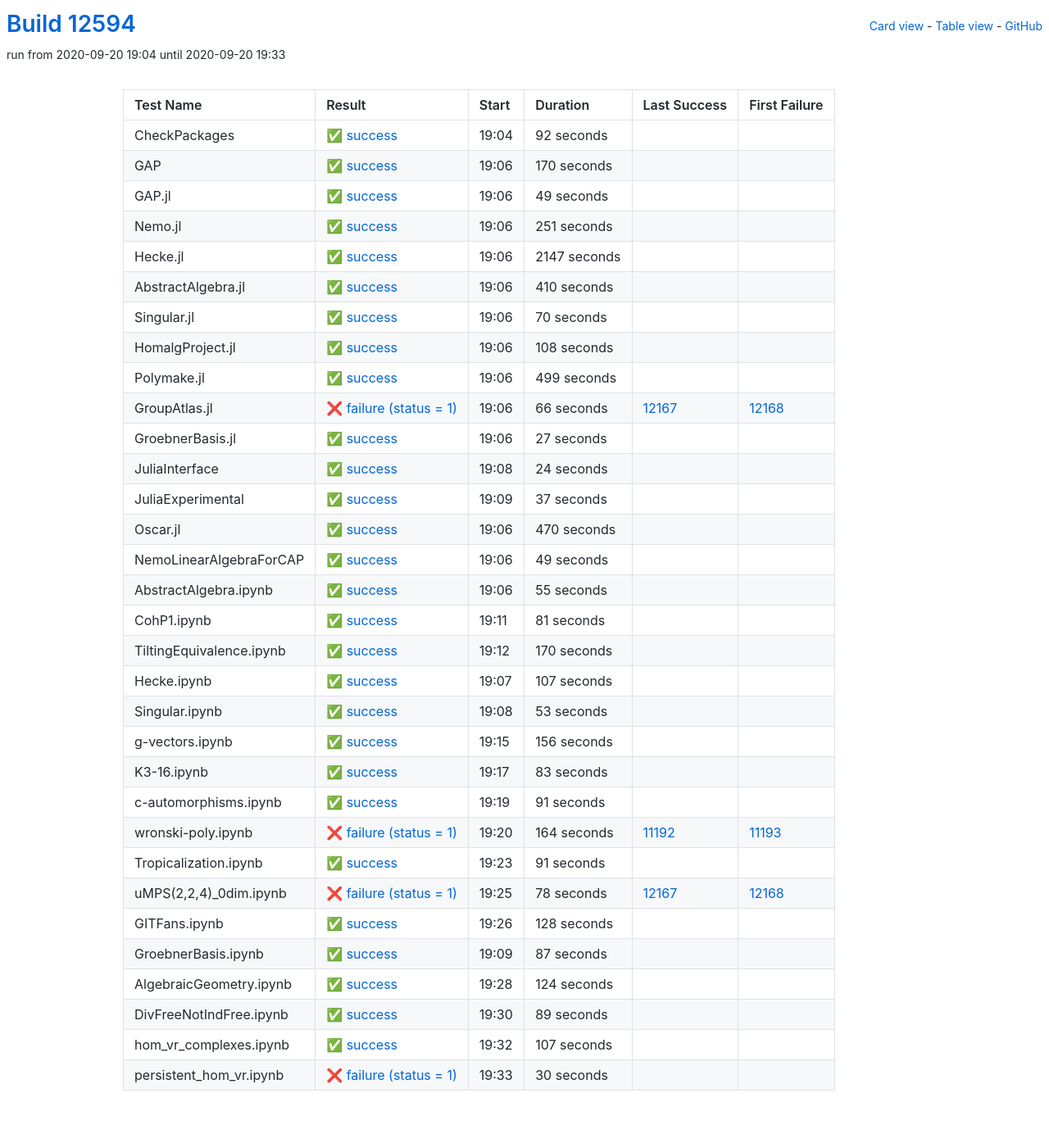
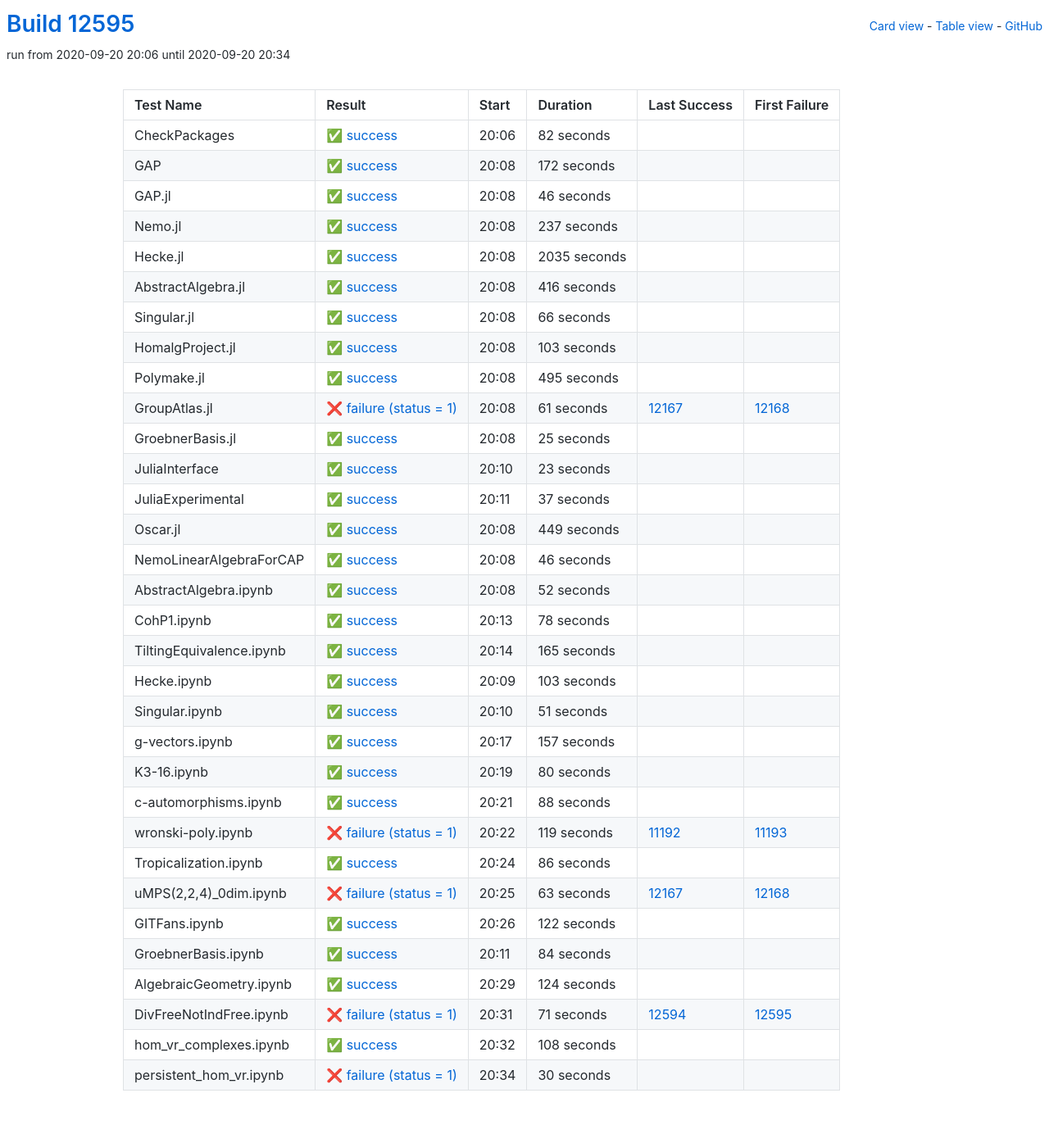
Before and after one commit to oscar-system/oscar-ci-status, a Jekyll site: the page built from table.html, in a window 1280 px wide. Shown: the whole page at 82% size. Built offline with Jekyll 4.4.1, drawn with Linux system fonts in a browser that asks for light colours.

Commit message:
Build #12595

```diff
--- a/_data/ci.yml
+++ b/_data/ci.yml
@@ -1,6 +1,6 @@
 ---
-build: 12594
-build_url: https://oscarci.mathematik.uni-kl.de/job/oscar/12594/
+build: 12595
+build_url: https://oscarci.mathematik.uni-kl.de/job/oscar/12595/
 job: oscar
 organization: oscar-system
 repo: oscar-ci-status
@@ -8,152 +8,152 @@
 tests:
 - name: CheckPackages
   id: checkpackages
-  log: https://oscarci.mathematik.uni-kl.de/job/oscar/12594/artifact/logs/build-12594/CheckPackages.log
-  start: 2020-09-20 19:04
+  log: https://oscarci.mathematik.uni-kl.de/job/oscar/12595/artifact/logs/build-12595/CheckPackages.log
+  start: 2020-09-20 20:06
   success: true
   exitcode: 0
   status: success
-  duration: 92
+  duration: 82
   last_success: false
   last_success_url:
   first_failure: false
   first_failure_url:
 - name: GAP
   id: gap
-  log: https://oscarci.mathematik.uni-kl.de/job/oscar/12594/artifact/logs/build-12594/GAP.log
-  start: 2020-09-20 19:06
+  log: https://oscarci.mathematik.uni-kl.de/job/oscar/12595/artifact/logs/build-12595/GAP.log
+  start: 2020-09-20 20:08
   success: true
   exitcode: 0
   status: success
-  duration: 170
+  duration: 172
   last_success: false
   last_success_url:
   first_failure: false
   first_failure_url:
 - name: GAP.jl
   id: gap-jl
-  log: https://oscarci.mathematik.uni-kl.de/job/oscar/12594/artifact/logs/build-12594/GAP.jl.log
-  start: 2020-09-20 19:06
+  log: https://oscarci.mathematik.uni-kl.de/job/oscar/12595/artifact/logs/build-12595/GAP.jl.log
+  start: 2020-09-20 20:08
   success: true
   exitcode: 0
   status: success
-  duration: 49
+  duration: 46
   last_success: false
   last_success_url:
   first_failure: false
   first_failure_url:
 - name: Nemo.jl
   id: nemo-jl
-  log: https://oscarci.mathematik.uni-kl.de/job/oscar/12594/artifact/logs/build-12594/Nemo.jl.log
-  start: 2020-09-20 19:06
+  log: https://oscarci.mathematik.uni-kl.de/job/oscar/12595/artifact/logs/build-12595/Nemo.jl.log
+  start: 2020-09-20 20:08
   success: true
   exitcode: 0
   status: success
-  duration: 251
+  duration: 237
   last_success: false
   last_success_url:
   first_failure: false
   first_failure_url:
 - name: Hecke.jl
   id: hecke-jl
-  log: https://oscarci.mathematik.uni-kl.de/job/oscar/12594/artifact/logs/build-12594/Hecke.jl.log
-  start: 2020-09-20 19:06
+  log: https://oscarci.mathematik.uni-kl.de/job/oscar/12595/artifact/logs/build-12595/Hecke.jl.log
+  start: 2020-09-20 20:08
   success: true
   exitcode: 0
   status: success
-  duration: 2147
+  duration: 2035
   last_success: false
   last_success_url:
   first_failure: false
   first_failure_url:
 - name: AbstractAlgebra.jl
   id: abstractalgebra-jl
-  log: https://oscarci.mathematik.uni-kl.de/job/oscar/12594/artifact/logs/build-12594/AbstractAlgebra.jl.log
-  start: 2020-09-20 19:06
+  log: https://oscarci.mathematik.uni-kl.de/job/oscar/12595/artifact/logs/build-12595/AbstractAlgebra.jl.log
+  start: 2020-09-20 20:08
   success: true
   exitcode: 0
   status: success
-  duration: 410
+  duration: 416
   last_success: false
   last_success_url:
   first_failure: false
   first_failure_url:
 - name: Singular.jl
   id: singular-jl
-  log: https://oscarci.mathematik.uni-kl.de/job/oscar/12594/artifact/logs/build-12594/Singular.jl.log
-  start: 2020-09-20 19:06
+  log: https://oscarci.mathematik.uni-kl.de/job/oscar/12595/artifact/logs/build-12595/Singular.jl.log
+  start: 2020-09-20 20:08
   success: true
   exitcode: 0
   status: success
-  duration: 70
+  duration: 66
   last_success: false
   last_success_url:
   first_failure: false
   first_failure_url:
 - name: HomalgProject.jl
   id: homalgproject-jl
-  log: https://oscarci.mathematik.uni-kl.de/job/oscar/12594/artifact/logs/build-12594/HomalgProject.jl.log
-  start: 2020-09-20 19:06
+  log: https://oscarci.mathematik.uni-kl.de/job/oscar/12595/artifact/logs/build-12595/HomalgProject.jl.log
+  start: 2020-09-20 20:08
   success: true
   exitcode: 0
   status: success
-  duration: 108
+  duration: 103
   last_success: false
   last_success_url:
   first_failure: false
   first_failure_url:
 - name: Polymake.jl
   id: polymake-jl
-  log: https://oscarci.mathematik.uni-kl.de/job/oscar/12594/artifact/logs/build-12594/Polymake.jl.log
-  start: 2020-09-20 19:06
+  log: https://oscarci.mathematik.uni-kl.de/job/oscar/12595/artifact/logs/build-12595/Polymake.jl.log
+  start: 2020-09-20 20:08
   success: true
   exitcode: 0
   status: success
-  duration: 499
+  duration: 495
   last_success: false
   last_success_url:
   first_failure: false
   first_failure_url:
 - name: GroupAtlas.jl
   id: groupatlas-jl
-  log: https://oscarci.mathematik.uni-kl.de/job/oscar/12594/artifact/logs/build-12594/GroupAtlas.jl.log
-  start: 2020-09-20 19:06
+  log: https://oscarci.mathematik.uni-kl.de/job/oscar/12595/artifact/logs/build-12595/GroupAtlas.jl.log
+  start: 2020-09-20 20:08
   success: false
   exitcode: 1
   status: failure
-  duration: 66
+  duration: 61
   last_success: 12167
   last_success_url: https://oscarci.mathematik.uni-kl.de/job/oscar/12167/
   first_failure: 12168
   first_failure_url: https://oscarci.mathematik.uni-kl.de/job/oscar/12168/
 - name: GroebnerBasis.jl
   id: groebnerbasis-jl
-  log: https://oscarci.mathematik.uni-kl.de/job/oscar/12594/artifact/logs/build-12594/GroebnerBasis.jl.log
-  start: 2020-09-20 19:06
+  log: https://oscarci.mathematik.uni-kl.de/job/oscar/12595/artifact/logs/build-12595/GroebnerBasis.jl.log
+  start: 2020-09-20 20:08
   success: true
   exitcode: 0
   status: success
-  duration: 27
+  duration: 25
   last_success: false
   last_success_url:
   first_failure: false
   first_failure_url:
 - name: JuliaInterface
   id: juliainterface
-  log: https://oscarci.mathematik.uni-kl.de/job/oscar/12594/artifact/logs/build-12594/JuliaInterface.log
-  start: 2020-09-20 19:08
+  log: https://oscarci.mathematik.uni-kl.de/job/oscar/12595/artifact/logs/build-12595/JuliaInterface.log
+  start: 2020-09-20 20:10
   success: true
   exitcode: 0
   status: success
-  duration: 24
+  duration: 23
   last_success: false
   last_success_url:
   first_failure: false
   first_failure_url:
 - name: JuliaExperimental
   id: juliaexperimental
-  log: https://oscarci.mathematik.uni-kl.de/job/oscar/12594/artifact/logs/build-12594/JuliaExperimental.log
-  start: 2020-09-20 19:09
+  log: https://oscarci.mathematik.uni-kl.de/job/oscar/12595/artifact/logs/build-12595/JuliaExperimental.log
+  start: 2020-09-20 20:11
   success: true
   exitcode: 0
   status: success
@@ -164,188 +164,188 @@
   first_failure_url:
 - name: Oscar.jl
   id: oscar-jl
-  log: https://oscarci.mathematik.uni-kl.de/job/oscar/12594/artifact/logs/build-12594/Oscar.jl.log
-  start: 2020-09-20 19:06
+  log: https://oscarci.mathematik.uni-kl.de/job/oscar/12595/artifact/logs/build-12595/Oscar.jl.log
+  start: 2020-09-20 20:08
   success: true
   exitcode: 0
   status: success
-  duration: 470
+  duration: 449
   last_success: false
   last_success_url:
   first_failure: false
   first_failure_url:
 - name: NemoLinearAlgebraForCAP
   id: nemolinearalgebraforcap
-  log: https://oscarci.mathematik.uni-kl.de/job/oscar/12594/artifact/logs/build-12594/NemoLinearAlgebraForCAP.log
-  start: 2020-09-20 19:06
+  log: https://oscarci.mathematik.uni-kl.de/job/oscar/12595/artifact/logs/build-12595/NemoLinearAlgebraForCAP.log
+  start: 2020-09-20 20:08
   success: true
   exitcode: 0
   status: success
-  duration: 49
+  duration: 46
   last_success: false
   last_success_url:
   first_failure: false
   first_failure_url:
 - name: AbstractAlgebra.ipynb
   id: abstractalgebra-ipynb
-  log: https://oscarci.mathematik.uni-kl.de/job/oscar/12594/artifact/logs/build-12594/AbstractAlgebra.ipynb.log
-  start: 2020-09-20 19:06
+  log: https://oscarci.mathematik.uni-kl.de/job/oscar/12595/artifact/logs/build-12595/AbstractAlgebra.ipynb.log
+  start: 2020-09-20 20:08
   success: true
   exitcode: 0
   status: success
-  duration: 55
+  duration: 52
   last_success: false
   last_success_url:
   first_failure: false
   first_failure_url:
 - name: CohP1.ipynb
   id: cohp1-ipynb
-  log: https://oscarci.mathematik.uni-kl.de/job/oscar/12594/artifact/logs/build-12594/CohP1.ipynb.log
-  start: 2020-09-20 19:11
+  log: https://oscarci.mathematik.uni-kl.de/job/oscar/12595/artifact/logs/build-12595/CohP1.ipynb.log
+  start: 2020-09-20 20:13
   success: true
   exitcode: 0
   status: success
-  duration: 81
+  duration: 78
   last_success: false
   last_success_url:
   first_failure: false
   first_failure_url:
 - name: TiltingEquivalence.ipynb
   id: tiltingequivalence-ipynb
-  log: https://oscarci.mathematik.uni-kl.de/job/oscar/12594/artifact/logs/build-12594/TiltingEquivalence.ipynb.log
-  start: 2020-09-20 19:12
+  log: https://oscarci.mathematik.uni-kl.de/job/oscar/12595/artifact/logs/build-12595/TiltingEquivalence.ipynb.log
+  start: 2020-09-20 20:14
   success: true
   exitcode: 0
   status: success
-  duration: 170
+  duration: 165
   last_success: false
   last_success_url:
   first_failure: false
   first_failure_url:
 - name: Hecke.ipynb
   id: hecke-ipynb
-  log: https://oscarci.mathematik.uni-kl.de/job/oscar/12594/artifact/logs/build-12594/Hecke.ipynb.log
-  start: 2020-09-20 19:07
+  log: https://oscarci.mathematik.uni-kl.de/job/oscar/12595/artifact/logs/build-12595/Hecke.ipynb.log
+  start: 2020-09-20 20:09
   success: true
   exitcode: 0
   status: success
-  duration: 107
+  duration: 103
   last_success: false
   last_success_url:
   first_failure: false
   first_failure_url:
 - name: Singular.ipynb
   id: singular-ipynb
-  log: https://oscarci.mathematik.uni-kl.de/job/oscar/12594/artifact/logs/build-12594/Singular.ipynb.log
-  start: 2020-09-20 19:08
+  log: https://oscarci.mathematik.uni-kl.de/job/oscar/12595/artifact/logs/build-12595/Singular.ipynb.log
+  start: 2020-09-20 20:10
   success: true
   exitcode: 0
   status: success
-  duration: 53
+  duration: 51
   last_success: false
   last_success_url:
   first_failure: false
   first_failure_url:
 - name: g-vectors.ipynb
   id: g-vectors-ipynb
-  log: https://oscarci.mathematik.uni-kl.de/job/oscar/12594/artifact/logs/build-12594/g-vectors.ipynb.log
-  start: 2020-09-20 19:15
+  log: https://oscarci.mathematik.uni-kl.de/job/oscar/12595/artifact/logs/build-12595/g-vectors.ipynb.log
+  start: 2020-09-20 20:17
   success: true
   exitcode: 0
   status: success
-  duration: 156
+  duration: 157
   last_success: false
   last_success_url:
   first_failure: false
   first_failure_url:
 - name: K3-16.ipynb
   id: k3-16-ipynb
-  log: https://oscarci.mathematik.uni-kl.de/job/oscar/12594/artifact/logs/build-12594/K3-16.ipynb.log
-  start: 2020-09-20 19:17
+  log: https://oscarci.mathematik.uni-kl.de/job/oscar/12595/artifact/logs/build-12595/K3-16.ipynb.log
+  start: 2020-09-20 20:19
   success: true
   exitcode: 0
   status: success
-  duration: 83
+  duration: 80
   last_success: false
   last_success_url:
   first_failure: false
   first_failure_url:
 - name: c-automorphisms.ipynb
   id: c-automorphisms-ipynb
-  log: https://oscarci.mathematik.uni-kl.de/job/oscar/12594/artifact/logs/build-12594/c-automorphisms.ipynb.log
-  start: 2020-09-20 19:19
+  log: https://oscarci.mathematik.uni-kl.de/job/oscar/12595/artifact/logs/build-12595/c-automorphisms.ipynb.log
+  start: 2020-09-20 20:21
   success: true
   exitcode: 0
   status: success
-  duration: 91
+  duration: 88
   last_success: false
   last_success_url:
   first_failure: false
   first_failure_url:
 - name: wronski-poly.ipynb
   id: wronski-poly-ipynb
-  log: https://oscarci.mathematik.uni-kl.de/job/oscar/12594/artifact/logs/build-12594/wronski-poly.ipynb.log
-  start: 2020-09-20 19:20
+  log: https://oscarci.mathematik.uni-kl.de/job/oscar/12595/artifact/logs/build-12595/wronski-poly.ipynb.log
+  start: 2020-09-20 20:22
   success: false
   exitcode: 1
   status: failure
-  duration: 164
+  duration: 119
   last_success: 11192
   last_success_url: https://oscarci.mathematik.uni-kl.de/job/oscar/11192/
   first_failure: 11193
   first_failure_url: https://oscarci.mathematik.uni-kl.de/job/oscar/11193/
 - name: Tropicalization.ipynb
   id: tropicalization-ipynb
-  log: https://oscarci.mathematik.uni-kl.de/job/oscar/12594/artifact/logs/build-12594/Tropicalization.ipynb.log
-  start: 2020-09-20 19:23
+  log: https://oscarci.mathematik.uni-kl.de/job/oscar/12595/artifact/logs/build-12595/Tropicalization.ipynb.log
+  start: 2020-09-20 20:24
   success: true
   exitcode: 0
   status: success
-  duration: 91
+  duration: 86
   last_success: false
   last_success_url:
   first_failure: false
   first_failure_url:
 - name: uMPS(2,2,4)_0dim.ipynb
   id: umps-2-2-4-0dim-ipynb
-  log: https://oscarci.mathematik.uni-kl.de/job/oscar/12594/artifact/logs/build-12594/uMPS-2-2-4-_0dim.ipynb.log
-  start: 2020-09-20 19:25
+  log: https://oscarci.mathematik.uni-kl.de/job/oscar/12595/artifact/logs/build-12595/uMPS-2-2-4-_0dim.ipynb.log
+  start: 2020-09-20 20:25
   success: false
   exitcode: 1
   status: failure
-  duration: 78
+  duration: 63
   last_success: 12167
   last_success_url: https://oscarci.mathematik.uni-kl.de/job/oscar/12167/
   first_failure: 12168
   first_failure_url: https://oscarci.mathematik.uni-kl.de/job/oscar/12168/
 - name: GITFans.ipynb
   id: gitfans-ipynb
-  log: https://oscarci.mathematik.uni-kl.de/job/oscar/12594/artifact/logs/build-12594/GITFans.ipynb.log
-  start: 2020-09-20 19:26
+  log: https://oscarci.mathematik.uni-kl.de/job/oscar/12595/artifact/logs/build-12595/GITFans.ipynb.log
+  start: 2020-09-20 20:26
   success: true
   exitcode: 0
   status: success
-  duration: 128
+  duration: 122
   last_success: false
   last_success_url:
   first_failure: false
   first_failure_url:
 - name: GroebnerBasis.ipynb
   id: groebnerbasis-ipynb
-  log: https://oscarci.mathematik.uni-kl.de/job/oscar/12594/artifact/logs/build-12594/GroebnerBasis.ipynb.log
-  start: 2020-09-20 19:09
+  log: https://oscarci.mathematik.uni-kl.de/job/oscar/12595/artifact/logs/build-12595/GroebnerBasis.ipynb.log
+  start: 2020-09-20 20:11
   success: true
   exitcode: 0
   status: success
-  duration: 87
+  duration: 84
   last_success: false
   last_success_url:
   first_failure: false
   first_failure_url:
 - name: AlgebraicGeometry.ipynb
   id: algebraicgeometry-ipynb
-  log: https://oscarci.mathematik.uni-kl.de/job/oscar/12594/artifact/logs/build-12594/AlgebraicGeometry.ipynb.log
-  start: 2020-09-20 19:28
+  log: https://oscarci.mathematik.uni-kl.de/job/oscar/12595/artifact/logs/build-12595/AlgebraicGeometry.ipynb.log
+  start: 2020-09-20 20:29
   success: true
   exitcode: 0
   status: success
@@ -356,32 +356,32 @@
   first_failure_url:
 - name: DivFreeNotIndFree.ipynb
   id: divfreenotindfree-ipynb
-  log: https://oscarci.mathematik.uni-kl.de/job/oscar/12594/artifact/logs/build-12594/DivFreeNotIndFree.ipynb.log
-  start: 2020-09-20 19:30
+  log: https://oscarci.mathematik.uni-kl.de/job/oscar/12595/artifact/logs/build-12595/DivFreeNotIndFree.ipynb.log
+  start: 2020-09-20 20:31
+  success: false
+  exitcode: 1
+  status: failure
+  duration: 71
+  last_success: 12594
+  last_success_url: https://oscarci.mathematik.uni-kl.de/job/oscar/12594/
+  first_failure: 12595
+  first_failure_url: https://oscarci.mathematik.uni-kl.de/job/oscar/12595/
+- name: hom_vr_complexes.ipynb
+  id: hom-vr-complexes-ipynb
+  log: https://oscarci.mathematik.uni-kl.de/job/oscar/12595/artifact/logs/build-12595/hom_vr_complexes.ipynb.log
+  start: 2020-09-20 20:32
   success: true
   exitcode: 0
   status: success
-  duration: 89
-  last_success: false
-  last_success_url:
-  first_failure: false
-  first_failure_url:
-- name: hom_vr_complexes.ipynb
-  id: hom-vr-complexes-ipynb
-  log: https://oscarci.mathematik.uni-kl.de/job/oscar/12594/artifact/logs/build-12594/hom_vr_complexes.ipynb.log
-  start: 2020-09-20 19:32
-  success: true
-  exitcode: 0
-  status: success
-  duration: 107
+  duration: 108
   last_success: false
   last_success_url:
   first_failure: false
   first_failure_url:
 - name: persistent_hom_vr.ipynb
   id: persistent-hom-vr-ipynb
-  log: https://oscarci.mathematik.uni-kl.de/job/oscar/12594/artifact/logs/build-12594/persistent_hom_vr.ipynb.log
-  start: 2020-09-20 19:33
+  log: https://oscarci.mathematik.uni-kl.de/job/oscar/12595/artifact/logs/build-12595/persistent_hom_vr.ipynb.log
+  start: 2020-09-20 20:34
   success: false
   exitcode: 1
   status: failure
```
Also changed, not shown: README.md.
